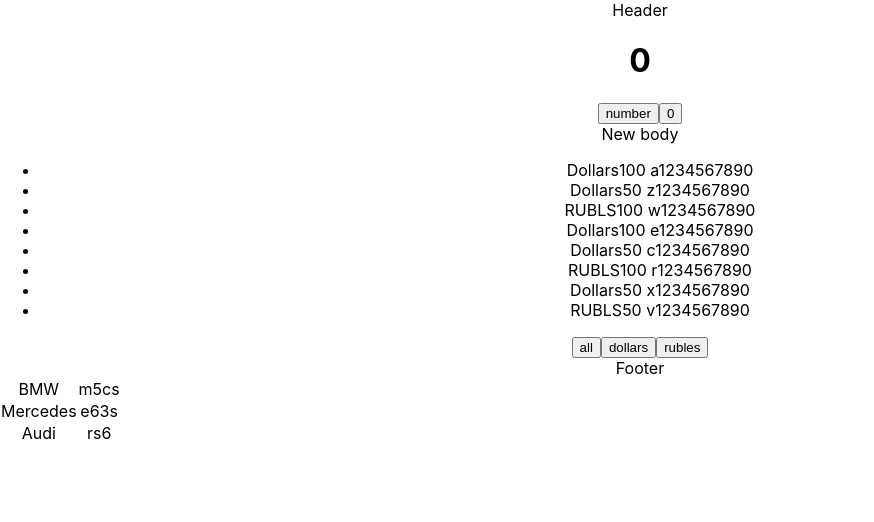
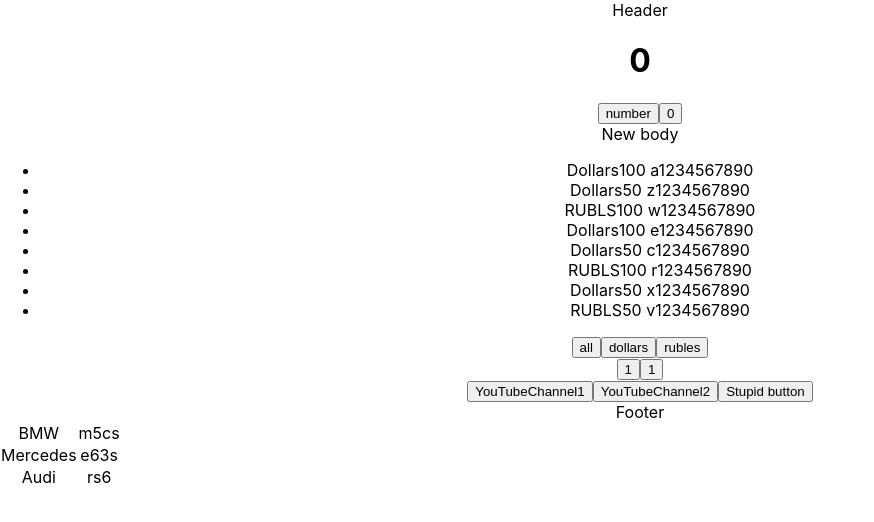
Before and after one commit to Begins1986/MicroTasks, a React (Create React App) app: page / in a window 1280 px wide. Shown: the top 522 px of the page, without its empty margins (0-874 px from the left). Built offline with nearby package versions, Linux system fonts and the light colour scheme.

Commit message:
Add task Button

```diff
--- a/src/App.tsx
+++ b/src/App.tsx
@@ -5,6 +5,7 @@ import {Header} from "./site/Header";
 import {Footer} from "./site/Footer";
 import {TopCars} from "./site/TopCars";
 import Filter from "./site/Filter";
+import Button from "./site/Button";
 
 function App() {
     return (
@@ -12,6 +13,7 @@ function App() {
             <Header title={'Header'}/>
             <Body title={'New body'}/>
             <Filter/>
+            <Button/>
             <Footer title={'Footer'}/>
             <TopCars/>
         </div>
--- /dev/null
+++ b/src/site/Button.tsx
@@ -0,0 +1,38 @@
+import React from 'react';
+import ButtonComponents from "./ButtonComponents";
+
+const Button = () => {
+    const foo1 = () => {
+        console.log(1)
+    }
+    const foo2 = (numb: number) => {
+        console.log(numb)
+    }
+
+    const Button1Foo = (subscriber:string, age:number) => {
+        console.log(subscriber, age)
+    }
+    const Button2Foo = (subscriber:string) => {
+        console.log(subscriber)
+    }
+    const StupidButton = (subscriber:string) => {
+        console.log(subscriber)
+    }
+
+
+    return (
+        <div>
+            <button onClick={foo1}>1</button>
+            <button onClick={() => foo2(2)}>1</button>
+            <div>
+                {/*<button>YouTubeChannel1</button>*/}
+                {/*<button>YouTubeChannel2</button>*/}
+                <ButtonComponents name={"YouTubeChannel1"} callback={()=>Button1Foo('im Ivan', 26)}/>
+                <ButtonComponents name={'YouTubeChannel2'} callback={()=>Button2Foo('Im Vasya')}/>
+                <ButtonComponents name={'Stupid button'} callback={()=>StupidButton('Im stupid button')}/>
+            </div>
+        </div>
+    );
+};
+
+export default Button;
--- /dev/null
+++ b/src/site/ButtonComponents.tsx
@@ -0,0 +1,18 @@
+import React from 'react';
+
+type ButtonPropsType={
+    name:string
+    callback: ()=>void
+}
+
+const ButtonComponents = (props: ButtonPropsType) => {
+    const onClickHandler = () => {
+        props.callback()
+    }
+
+    return (
+        <button onClick={onClickHandler}>{props.name}</button>
+    );
+};
+
+export default ButtonComponents;
```
